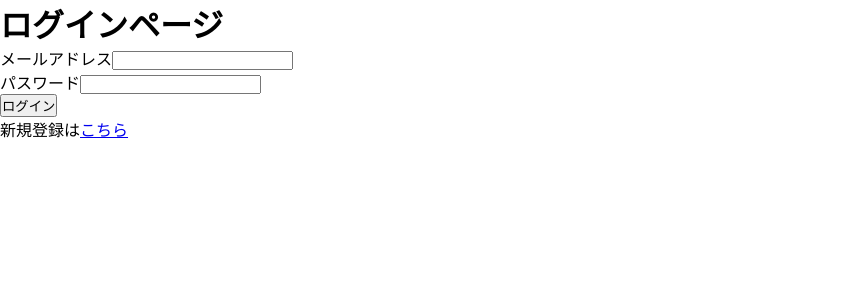
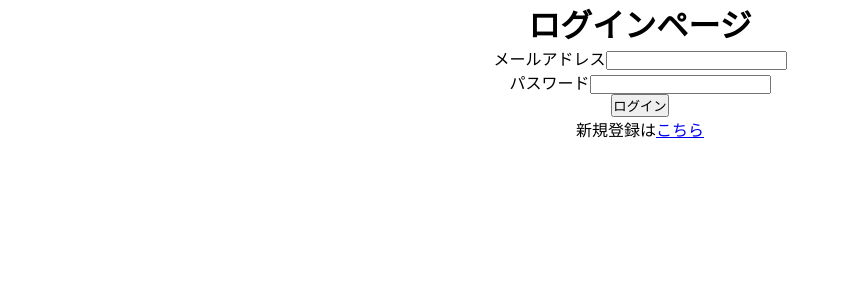
Before and after one commit to rn-vn/solution-2024, a React (Create React App) app: page /login in a window 1280 px wide. Shown: the top 300 px of the page, without its empty margins (0-850 px from the left). Built offline with nearby package versions, Linux system fonts and the light colour scheme; no server answers.

Commit message:
change Login.css

```diff
--- /dev/null
+++ b/src/components/Login.css
@@ -0,0 +1,3 @@
+body {
+  text-align: center;
+}
--- a/src/components/Login.js
+++ b/src/components/Login.js
@@ -5,6 +5,7 @@ import {
 } from "firebase/auth";
 import { auth } from "../FirebaseConfig.js";
 import { Navigate, Link } from "react-router-dom";
+import "./Login.css";
 
 const Login = () => {
   const [loginEmail, setLoginEmail] = useState("");
```
